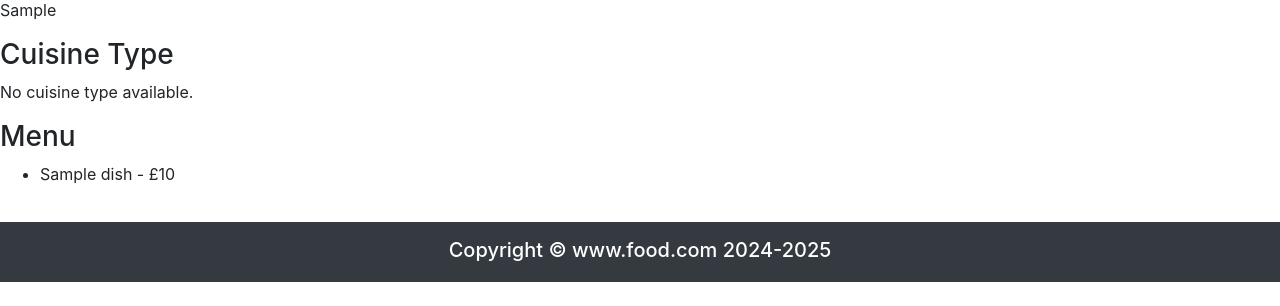
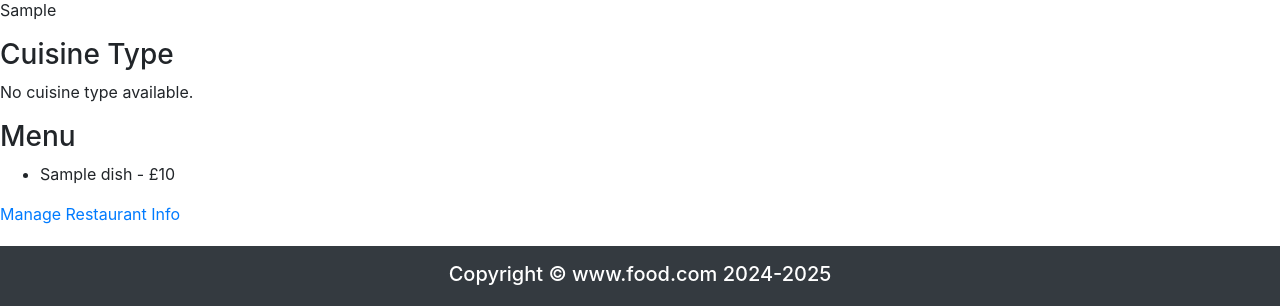
Before and after one commit to mashathepotato/restaurant_webapp, a Django app: page /food_advisor/restaurant/1/ in a window 1280 px wide. Shown: the part 729-1035 px from the top of the page. Before the commit the page ends 1011 px from the top, so only its background shows below. Run offline with Django 3.2, Linux system fonts and the light colour scheme; tables that the repository leaves empty hold one stand-in row (values such as "Sample post"); grey boxes marked "Sample" are stand-in pictures; some libraries are stand-ins or nearby versions.

Commit message:
Added basic manager page, no css, and no manager checking/authentication.

```diff
--- a/food_advisor/urls.py
+++ b/food_advisor/urls.py
@@ -10,5 +10,6 @@ urlpatterns = [
     # path('signin/', views.user_signin, name='signin'),
     path('restaurant/<slug:restaurant_id_slug>/', views.show_restaurant, name='show_restaurant'),
     path('restaurant/<slug:restaurant_id_slug>/reviews/', views.show_restaurant_reviews, name='show_restaurant_reviews'),
+    path('restaurant/<slug:restaurant_id_slug>/manage/', views.manage_restaurant, name='manage_restaurant'),
     # path('signout/', views.user_signout, name='signout'),
 ]
--- a/food_advisor/views.py
+++ b/food_advisor/views.py
@@ -5,7 +5,7 @@ from django.contrib.auth.forms import UserCreationForm
 from django.contrib.auth import login, authenticate
 from django.shortcuts import render, redirect
 from django.urls import reverse
-from .forms import ManagerRegistrationForm
+from .forms import ManagerRegistrationForm, RestaurantEditForm
 from django.shortcuts import render, get_object_or_404
 
 def index(request):
@@ -148,6 +148,29 @@ def show_restaurant(request, restaurant_id_slug):
 def show_restaurant_reviews(request, restaurant_id_slug):
     return redirect('rango:index')
 
+def manage_restaurant(request, restaurant_id_slug):
+    try:
+        restaurant = Restaurant.objects.get(id=restaurant_id_slug)
+    except Restaurant.DoesNotExist:
+        restaurant = None
+
+    if restaurant is None:
+        return redirect('/food_advisor/')
+
+    form = RestaurantEditForm(instance=restaurant)
+
+    if request.method == "POST":
+        form = RestaurantEditForm(request.POST, request.FILES, instance=restaurant)
+
+        if form.is_valid():
+            form.save()
+            return redirect(reverse('food_advisor:show_restaurant', kwargs={'restaurant_id_slug':restaurant_id_slug}))
+        else:
+            print(form.errors)
+
+    context_dict = {'form': form, 'restaurant':restaurant}
+    return render(request, 'food_advisor/manage_restaurant.html', context_dict)
+
 #def manage_restaurant(request, restaurant_id_slug):
     # placeholder view logic for managing a restaurant
  #   return render(request, 'food_advisor/manage_restaurant.html', {})
--- a/templates/food_advisor/show_restaurant.html
+++ b/templates/food_advisor/show_restaurant.html
@@ -66,6 +66,9 @@
             {% endif %}
         </div>
 
+        <!-- This should only be visible to the restaurant's manager, add later. -->
+        <a href="{% url 'food_advisor:manage_restaurant' restaurant.id %}">Manage Restaurant Info</a>
+
     {% else %}
         The specified restaurant does not exist.
     {% endif %}
```
Also changed, not shown: food_advisor/forms.py (+18 -0 lines), templates/food_advisor/manage_restaurant.html (added, +24 -0 lines).
